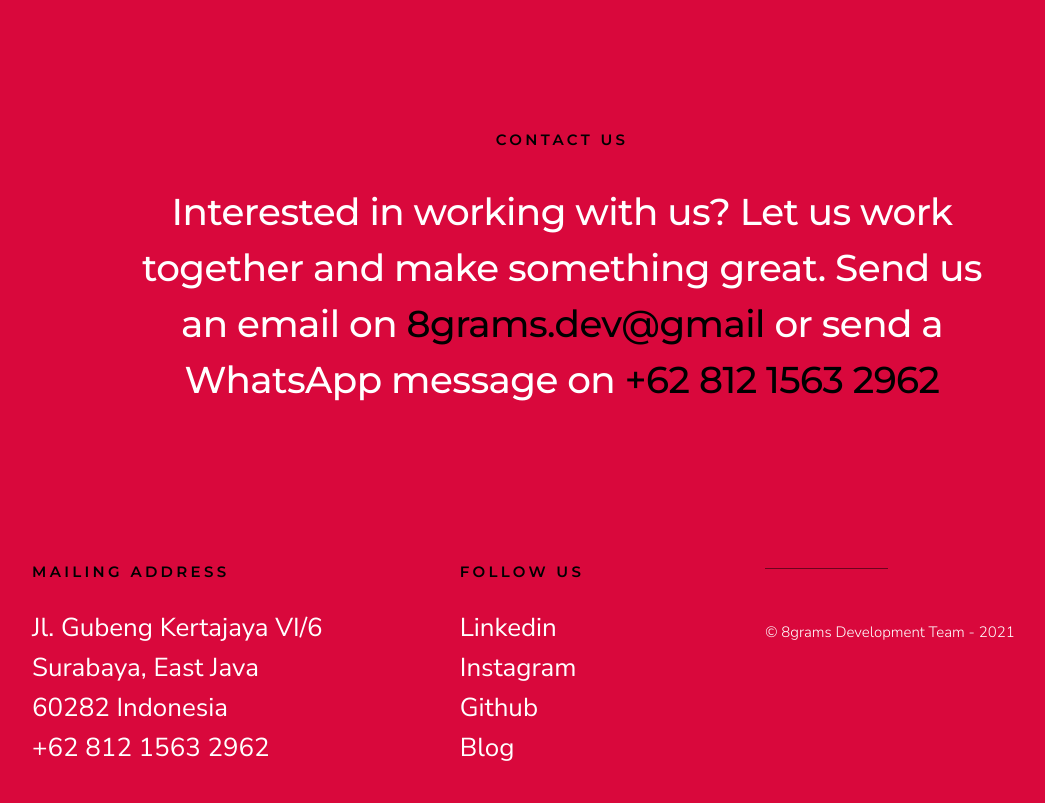
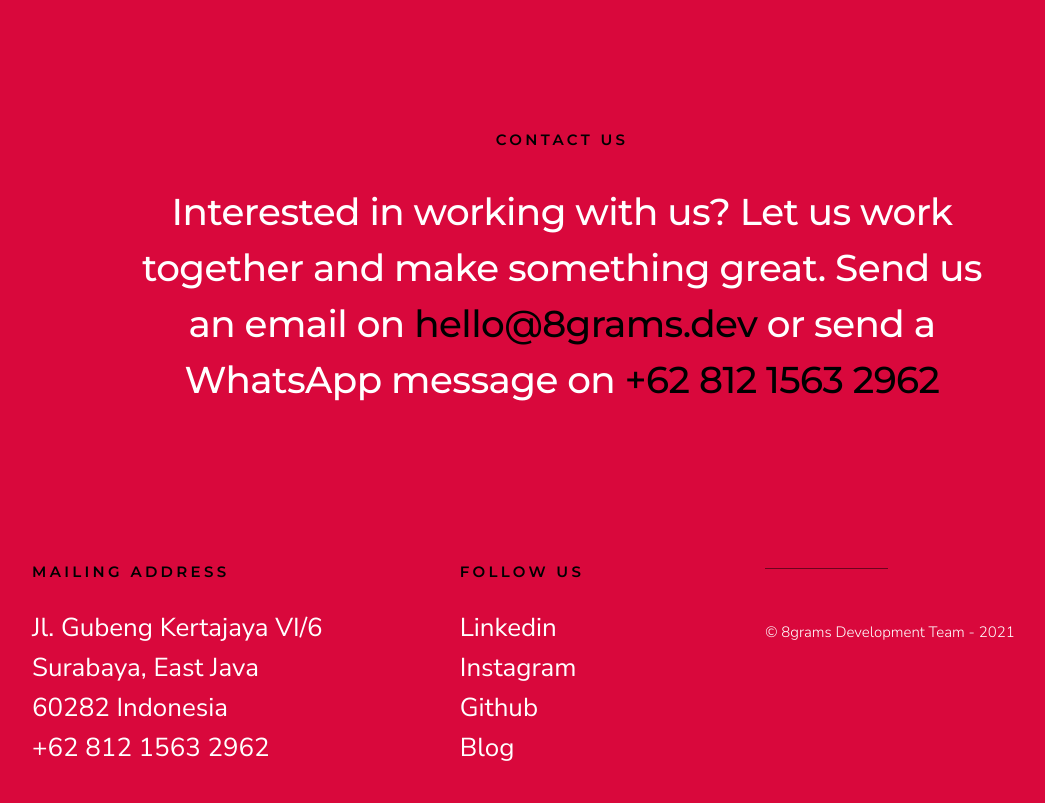
Before and after one commit to 8grams/landing-page, a plain HTML site: page index.html in a window 1280 px wide. Shown: the part 3848-4651 px from the top of the page, without its empty margins (78-1123 px from the left). Drawn offline with Linux system fonts and the light colour scheme.

Commit message:
update email

```diff
--- a/index.html
+++ b/index.html
@@ -224,7 +224,7 @@
                 <h3 class="h6">Contact Us</h3>
                 <h1 class="display-1">
                 Interested in working with us? Let us work together and make something great.
-                Send us an email on <a href="mailto:8grams.dev@gmail" class="link-display-1">8grams.dev@gmail</a>
+                Send us an email on <a href="mailto:hello@8grams.dev" class="link-display-1">hello@8grams.dev</a>
                 or send a WhatsApp message on <a href="https://api.whatsapp.com/send?phone=6281215632962" class="link-display-1">+62 812 1563 2962</a>
                 </h1>
             </div>
```
